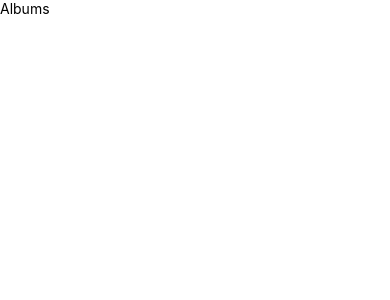
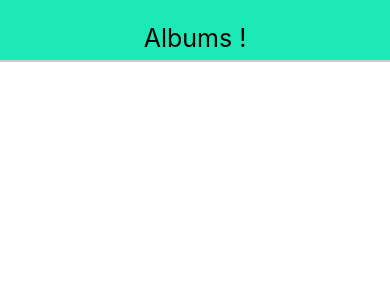
Before and after one commit to zenara/React-native, a React Native app: screen / in a window 390 px wide. Shown: the top 300 px of the page. Built offline with nearby package versions, Linux system fonts and the light colour scheme.

Commit message:
Header styling

```diff
--- a/src/components/header.js
+++ b/src/components/header.js
@@ -1,10 +1,35 @@
 // import libraries
 import React from 'react';
-import { Text } from 'react-native';
+import { Text, View } from 'react-native';
 
 //make component
 const Header = () =>{
-    return <Text>Albums</Text>
+    const { textStyle, viewStyle } =styles;
+
+    return (
+        <View style={viewStyle}>
+            <Text style={textStyle}>Albums !</Text>
+        </View>
+    );
+};
+
+
+const styles = {
+    viewStyle:{
+        backgroundColor: '#1de9b6',
+        justifyContent: 'center',
+        alignItems: 'center',
+        height: 60,
+        paddingTop: 15,
+        shadowColor: '#000',
+        shadowOffset: { width: 0, height: 2},
+        shadowOpacity: 0.2,
+        elevation:2,
+        position: 'relative'
+    },
+    textStyle:{
+        fontSize: 25
+    }
 };
 
 //make component available to other parts of the application
```
